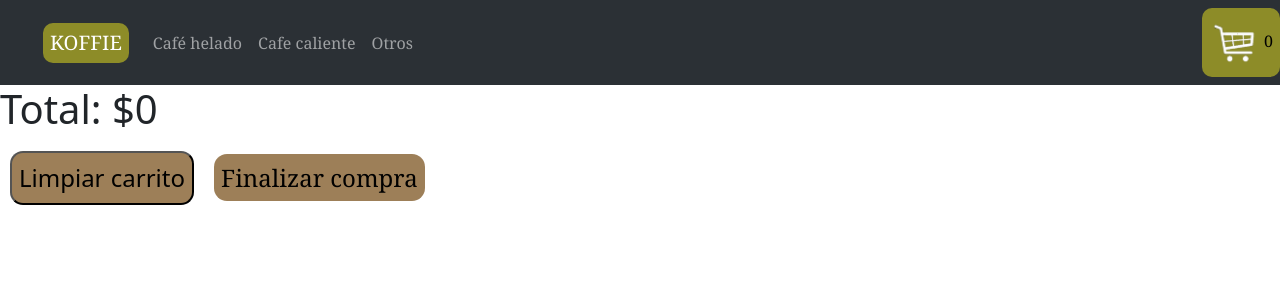
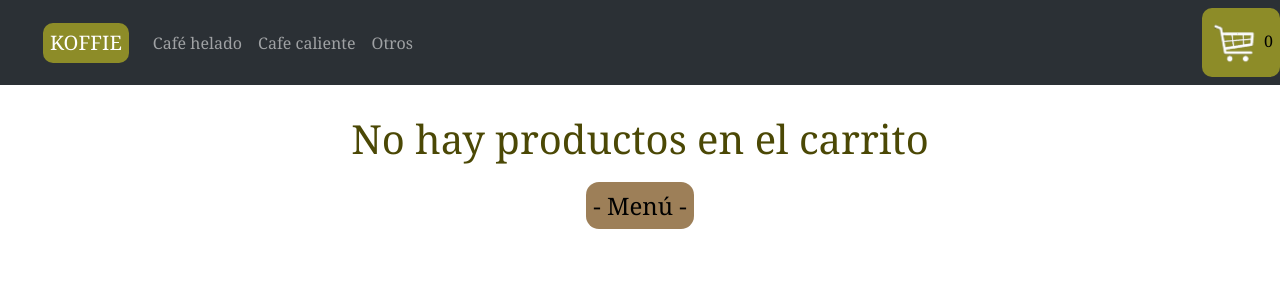
Before and after one commit to Merl024/koffie, a React (Create React App) app: page /cart in a window 1280 px wide. Shown: the top 300 px of the page. Built offline with nearby package versions, Linux system fonts and the light colour scheme.

Commit message:
creando checkout form

```diff
--- a/src/App.css
+++ b/src/App.css
@@ -118,6 +118,7 @@ a {
 .p-center{
   display: contents;
 
+
 }
 
 .cart{
@@ -127,3 +128,14 @@ a {
 .CartWidget{
   margin: margin 15px;
 }
+
+.noCart{
+  margin-top: 30px;
+  text-align: center;
+  font-family: Cambria, Cochin, Georgia, Times, 'Times New Roman', serif;
+  color: #4b4805;
+}
+.noCart h1{
+  margin-bottom: 25px;
+
+}
--- a/src/components/Cart/Cart.jsx
+++ b/src/components/Cart/Cart.jsx
@@ -4,12 +4,12 @@ import { Link } from "react-router-dom";
 import CartItem from "../CartItem/CartItem";
 
 const Cart = () => {
-    const { cart, clearCart, total} = useContext(CartContext)
-    if(total === 0){
+    const { cart, clearCart,totalQuantity, total } = useContext(CartContext)
+    if(totalQuantity() === 0){
         return(
-            <div>
+            <div className="noCart">
                 <h1>No hay productos en el carrito</h1>
-                <Link to='/' className="Option">Menú</Link>
+                <Link to='/' className="Option">- Menú -</Link>
             </div>
         )
     } else{
@@ -18,7 +18,7 @@ const Cart = () => {
             <div className=" col-12 cart">
                 {cart.map(p=> <CartItem key={p.id} {...p} className="cole-6 cart"></CartItem>)}
             </div>
-            <h1>Total: ${total()}</h1>
+            <h1>Total: ${total()} dólares</h1>
             <button onClick={()=> clearCart()} className="Option">Limpiar carrito</button>
             <Link to='/checkout' className="Option">Finalizar compra</Link>
         </>
--- a/src/components/CartItem/CartItem.jsx
+++ b/src/components/CartItem/CartItem.jsx
@@ -4,7 +4,7 @@ import 'bootstrap/dist/css/bootstrap.min.css';
 
 
 
-const CartItem = ({id, nombre, imagen, precio, tamanio, categoria, quantity}) => {
+const CartItem = ({ nombre, imagen, precio, tamanio, categoria, quantity}) => {
   return (
     <>
     <Card className='card col-6'>
@@ -13,7 +13,7 @@ const CartItem = ({id, nombre, imagen, precio, tamanio, categoria, quantity}) =>
             <picture ><img src={imagen} alt={nombre}  className='ItemImg'/> </picture>
             <Card.Text>
                 <p className='Info'> Categoria: {categoria}</p>
-                <p className='Info'> Precio: {precio}</p>
+                <p className='Info'> Precio: ${precio} dólares</p>
                 <p className='Info'> Tamaño: {tamanio}</p>
                 <p className='Info'> Unidades: {quantity}</p>
             </Card.Text>
--- a/src/components/CartWidget/CartWidget.jsx
+++ b/src/components/CartWidget/CartWidget.jsx
@@ -19,6 +19,3 @@ const CartWidget = () => {
 }
 
 export default CartWidget;
-
-// #NOTA: Debes crear la funcion 'totalQuantity' en el CartContext, cuando esta esté creada puedes descomentar la linea anterior y  volver a poner el style,
-// #al ya tener la funcion correspondiente en el context deberia funcionar bien.
--- a/src/components/Checkout/Checkout.jsx
+++ b/src/components/Checkout/Checkout.jsx
@@ -2,10 +2,11 @@ import React, { useState, useContext } from 'react'
 import { db } from '../../services/firebase'
 import { collection, serverTimestamp, addDoc } from 'firebase/firestore'
 import { CartContext } from '../../context/CartContext'
+import CartItem from '../CartItem/CartItem'
 
 export default function Checkout() {
-    const [user, setUser] = useState({})
-    const [validEmail, setValidEmail] = useState('')
+    const [ user, setUser ] = useState({})
+    const [ validEmail, setValidEmail ] = useState('')
     const [ orderId, setOrderId ] = useState('')
     const { cart, total, clearCart } = useContext(CartContext)
 
@@ -45,12 +46,17 @@ export default function Checkout() {
         <h1>¡Yaay! Tu orden fue registrada con éxito</h1>
         <h4>Tu número de pedido es:</h4>
         <h3>{orderId}</h3>
+        <h4>El total de su compra es de: ${total()} dólares</h4>
+        <h6>El detalle de su pedido es: </h6>
+        {cart.map(p=> <CartItem key={p.id} {...p} className="cole-6 cart"></CartItem>)}
+        <h6> Sus datos sería:        </h6>
+        <p>{}</p>
     </div>
     :
-    <div>
+    <div className='m-3'>
         <h1>Terminar compra</h1>
-        <h5>Por favor, llene con sus datos</h5>
-        <form onSubmit={finalizarCompra}>
+        <h5>Por favor, complete los siguientes espacios con sus datos</h5>
+        <form onSubmit={finalizarCompra} className=' m-3'>
             <div className='mb-2'>
                 <label className='form-label'>Nombre y apellido</label>
                 <input className='form-control' onChange={datosUser} type='text' placeholder='Nombre y apellido' name='name'/>
--- a/src/components/ItemDetail/ItemDetail.jsx
+++ b/src/components/ItemDetail/ItemDetail.jsx
@@ -28,7 +28,7 @@ export const ItemDetail = ({id, nombre, imagen, categoria, precio, tamanio}) =>
     <>
     <Card className='card col-6 p-center'>
         <Card.Body>
-        <Card.Title className='tituloCard'>{id}. {nombre}</Card.Title>
+        <Card.Title className='tituloCard'>{nombre}</Card.Title>
         <picture> <img src={imagen} alt={nombre} className='ItemImg' /> </picture>
         <Card.Text>
             <p className='Info'> Categoria: {categoria}</p>
```
